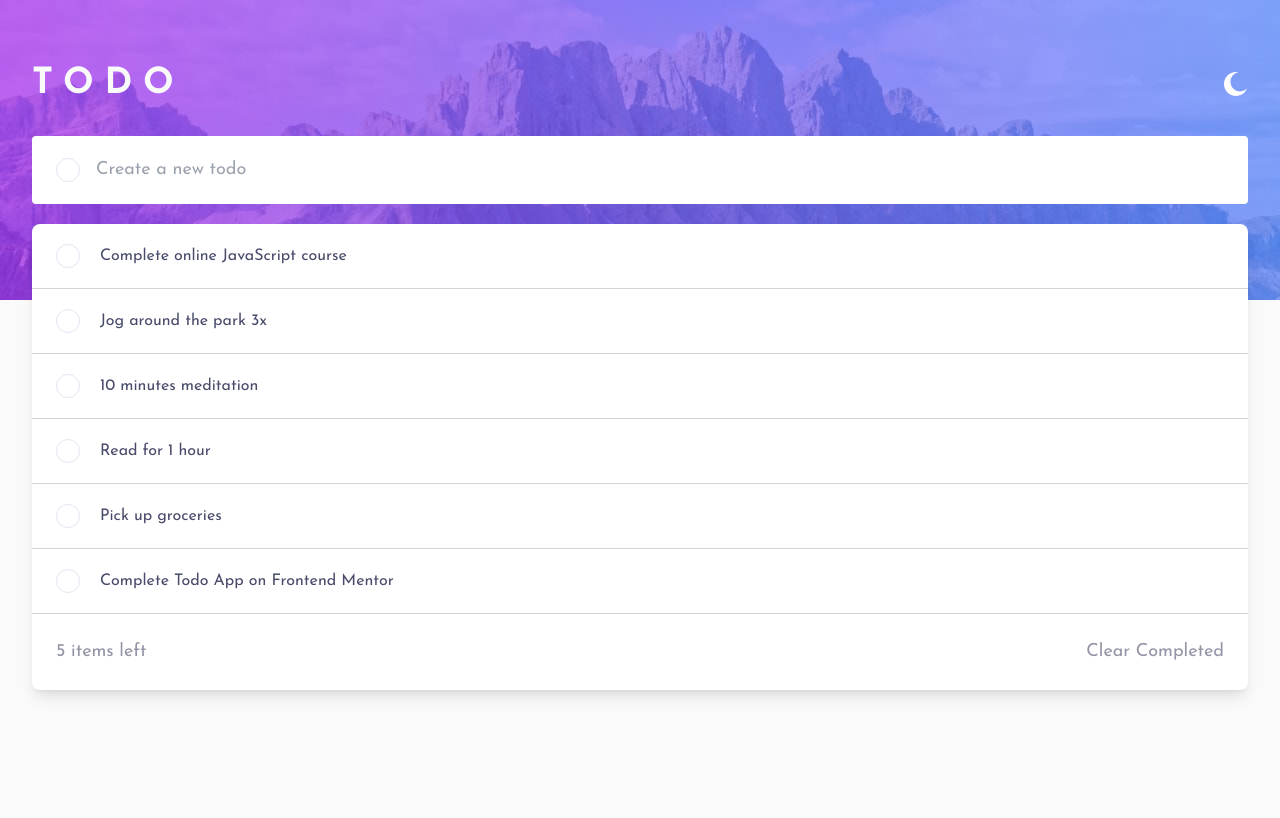
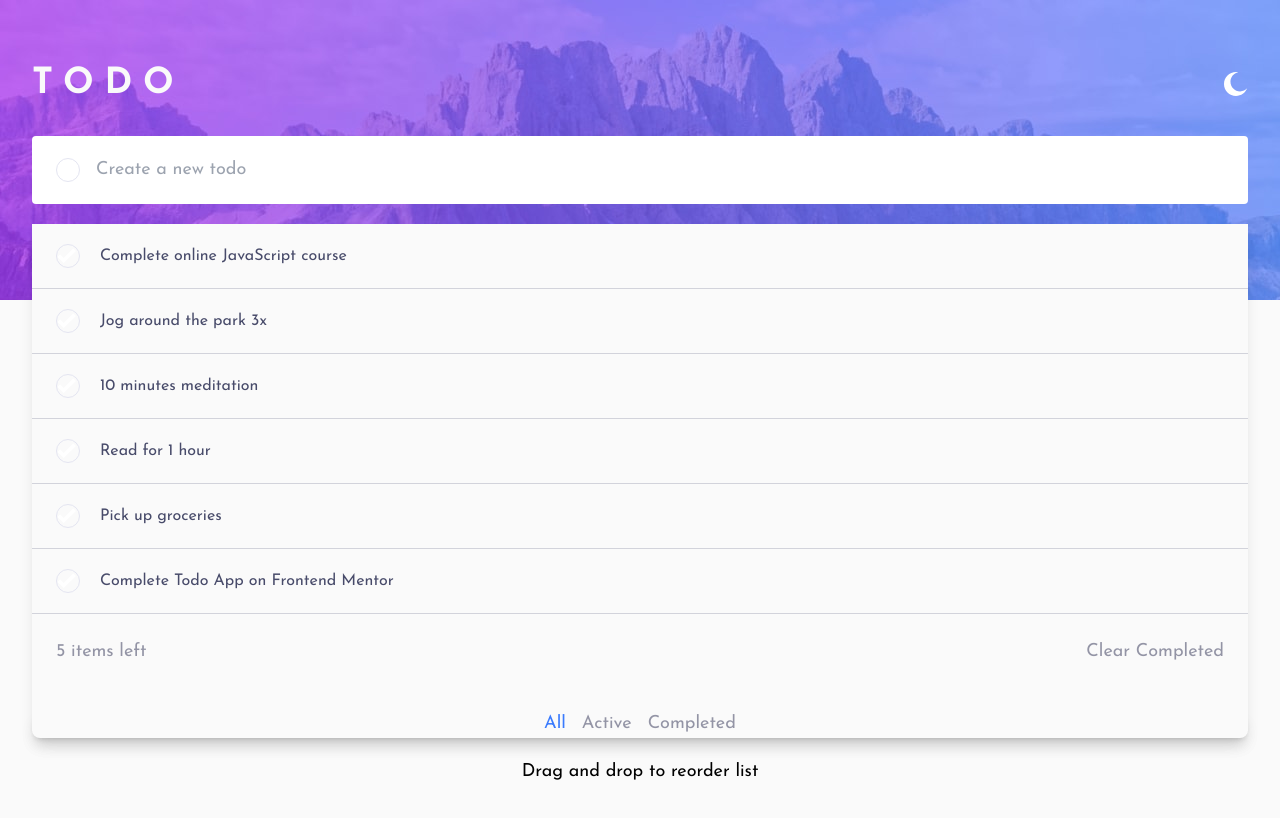
Before and after one commit to rifkyniyas/fem-todo-app, a Next.js app: page / in a window 1280 px wide. Shown: the top 818 px of the page. Built offline with nearby package versions, Linux system fonts and the light colour scheme.

Commit message:
completed basic layout

```diff
--- a/src/app/layout.js
+++ b/src/app/layout.js
@@ -15,8 +15,8 @@ export default function RootLayout({ children }) {
   return (
     <html lang="en">
       <body
-        className={`${josefinSans.variable} font-sans min-h-screen bg-desktop-light
-        bg-no-repeat bg-left-top bg-light-vl-gray
+        className={`${josefinSans.variable} font-sans min-h-screen
+        bg-desktop-light bg-no-repeat bg-left-top bg-light-vl-gray
         px-8 py-16 text-lg`}
       >
         {children}
--- a/src/app/page.js
+++ b/src/app/page.js
@@ -11,21 +11,24 @@ export default function Home() {
       <main className="py-8">
         <AddNewTodo />
         <TodoList />
-        {/*
-
-
-All
-Active
-Completed
-
-
-
-Drag and drop to reorder list
-
-<div class="attribution">
-Challenge by <a href="https://www.frontendmentor.io?ref=challenge" target="_blank">Frontend Mentor</a>.
-Coded by <a href="#">Your Name Here</a>.
-</div> */}
+        <p className="text-center">Drag and drop to reorder list</p>
+        {/* <div class="fixed bottom-0 right-0 bg-white border-light-vl-gray">
+          <p>
+            Challenge by&nbsp;
+            <a
+              href="https://www.frontendmentor.io?ref=challenge"
+              target="_blank"
+            >
+              Frontend Mentor
+            </a>
+          </p>
+          <p>
+            Coded by&nbsp;
+            <a href="#" target="_blank">
+              Rifky Niyas
+            </a>
+          </p>
+        </div> */}
       </main>
     </>
   );
--- a/src/components/Todo.js
+++ b/src/components/Todo.js
@@ -3,8 +3,15 @@ import React from "react";
 
 const Todo = ({ text, isCompleted }) => {
   return (
-    <div className="flex items-center gap-x-5 py-5 px-6 border-b border-b-light-l-g-blue">
-      <button className="w-6 h-6 rounded-full border border-light-vl-g-blue"></button>
+    <div className="bg-light-vl-gray flex items-center gap-x-5 py-5 px-6 border-b border-b-light-l-g-blue">
+      <button className="relative w-6 h-6 rounded-full border border-light-vl-g-blue">
+        <Image
+          src={"/images/icon-check.svg"}
+          alt="Todo Completed Icon"
+          width={20}
+          height={20}
+        />
+      </button>
       <h2 className="text-light-vd-g-blue text-base">{text}</h2>
       <button className="w-4 h-4 relative ml-auto hidden">
         <Image src="/images/icon-cross.svg" alt="Clear todo icon" fill={true} />
--- a/src/components/TodoList.js
+++ b/src/components/TodoList.js
@@ -1,4 +1,5 @@
 import Todo from "./Todo";
+import ToggleTodo from "./ToggleTodo";
 const todos = [
   { isCompleted: true, text: "Complete online JavaScript course" },
   { isCompleted: false, text: "Jog around the park 3x" },
@@ -9,7 +10,7 @@ const todos = [
 ];
 const TodoList = () => {
   return (
-    <div className="bg-white my-5 shadow-lg rounded-lg">
+    <div className="my-5 shadow-lg rounded-lg">
       {todos.map((todo, index) => (
         <Todo text={todo.text} isCompleted={todo.isCompleted} />
       ))}
@@ -17,6 +18,7 @@ const TodoList = () => {
         <p>5 items left</p>
         <button>Clear Completed</button>
       </div>
+      <ToggleTodo />
     </div>
   );
 };
--- /dev/null
+++ b/src/components/ToggleTodo.js
@@ -0,0 +1,14 @@
+const ToggleTodo = () => {
+  return (
+    <div
+      className="flex items-center justify-center gap-x-4 rounded-lg shadow-lg
+    text-light-d-g-blue font-medium my-5"
+    >
+      <button className="text-primary">All </button>
+      <button>Active</button>
+      <button>Completed</button>
+    </div>
+  );
+};
+
+export default ToggleTodo;
--- a/tailwind.config.js
+++ b/tailwind.config.js
@@ -5,6 +5,7 @@ module.exports = {
   theme: {
     extend: {
       colors: {
+        primary: "hsl(220, 98%, 61%)",
         light: {
           "vl-gray": "hsl(0, 0%, 98%)",
           "vl-g-blue": "hsl(236, 33%, 92%)",
```
